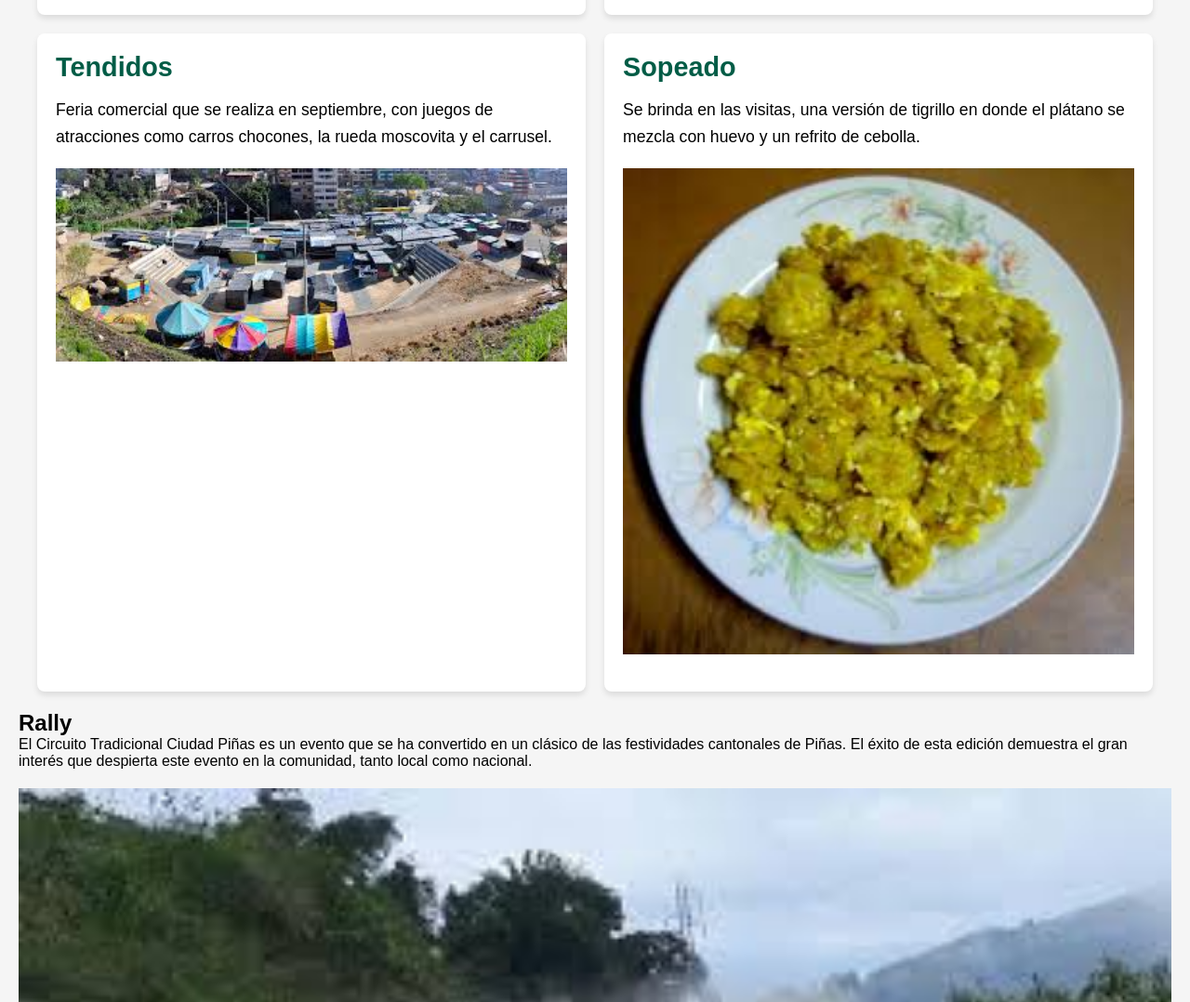
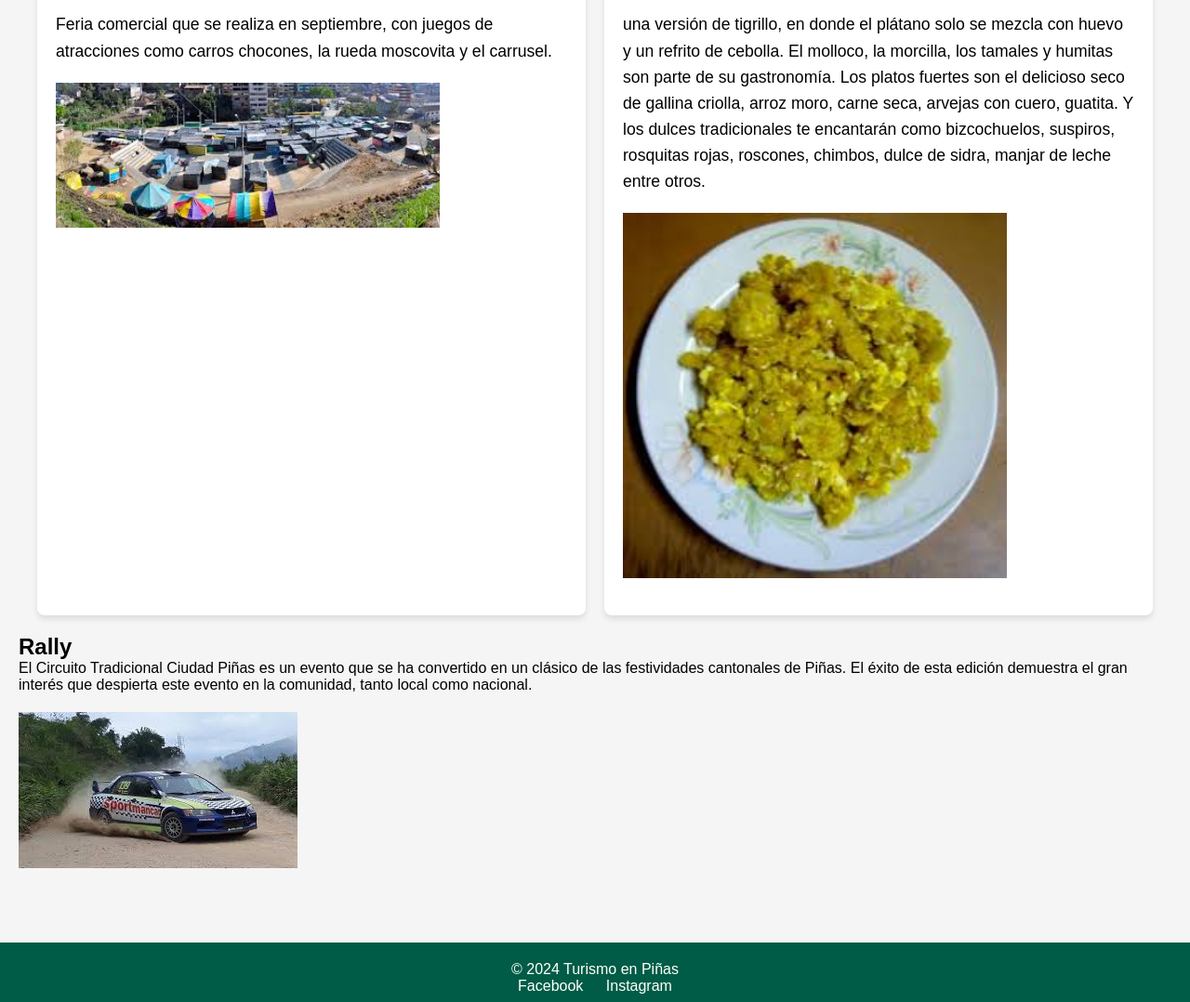
Before and after one commit to DarwinValarezo/Proyectoweb, a plain HTML site: page Paginassecundarias/tradiciones.html in a window 1280 px wide. Shown: the part 763-1841 px from the top of the page at 93% size. Drawn offline with Linux system fonts and the light colour scheme.

Commit message:
Proyecto

```diff
--- a/Paginassecundarias/tradiciones.html
+++ b/Paginassecundarias/tradiciones.html
@@ -48,7 +48,7 @@
             <!-- Sección 4: Sopeado -->
             <section class="grid-item">
                 <h2>Sopeado</h2>
-                <p>Se brinda en las visitas, una versión de tigrillo en donde el plátano se mezcla con huevo y un refrito de cebolla.</p>
+                <p> una versión de tigrillo, en donde el plátano solo se mezcla con huevo y un refrito de cebolla. El molloco, la morcilla, los tamales y humitas son parte de su gastronomía. Los platos fuertes son el delicioso seco de gallina criolla, arroz moro, carne seca, arvejas con cuero, guatita. Y los dulces tradicionales te encantarán como bizcochuelos, suspiros, rosquitas rojas, roscones, chimbos, dulce de sidra, manjar de leche entre otros.</p>
                 <img src="imgsecundarias/sopeado.jpeg" alt="Sopeado" width="100%" style="display: block; margin: 20px 0;">
             </section>
         </div>
@@ -57,7 +57,7 @@
         <section>
             <h2>Rally</h2>
             <p> El Circuito Tradicional Ciudad Piñas es un evento que se ha convertido en un clásico de las festividades cantonales de Piñas. El éxito de esta edición demuestra el gran interés que despierta este evento en la comunidad, tanto local como nacional.</p>
-            <img src="imgsecundarias/rally.jpeg" alt="Rally" width="100%" style="display: block; margin: 20px 0;">
+            <img src="imgsecundarias/rally.jpeg" alt="Rally" class="rally-img">
         </section>
     </main>
 
--- a/css/estilos.css
+++ b/css/estilos.css
@@ -443,7 +443,7 @@ header nav ul li a:hover {
 }
 
 .grid-item img {
-    width: 100%;
+    width: 75%;
     height: auto;
     display: block;
     margin: 20px 0;
@@ -503,3 +503,9 @@ footer nav ul li a:hover {
         font-size: 1rem;
     }
 }
+.rally-img {
+    max-width: 100%;
+    height: auto;
+    display: block;
+    margin: 20px 0;
+}
```
Also changed, not shown: index.html (+8 -4 lines).
